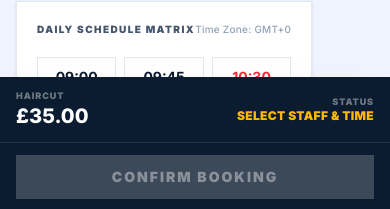
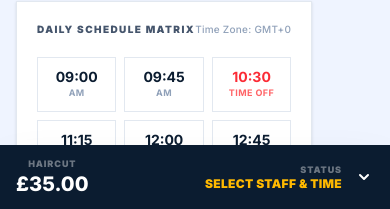
Before and after one commit to noblelar/mybookin_frontend, a Next.js app: page /businesses/1/book in a window 390 px wide. Shown: the part 633-842 px from the top of the page. Built offline with nearby package versions, Linux system fonts and the light colour scheme.

Commit message:
Make booking page sidebar fixed and mobile panel collapsible

```diff
--- a/src/app/businesses/[slug]/book/page.tsx
+++ b/src/app/businesses/[slug]/book/page.tsx
@@ -85,11 +85,12 @@ export default function BookPage({
   const [selectedStaff, setSelectedStaff] = useState<string | null>(null)
   const [selectedDay, setSelectedDay] = useState<number>(0) // index into week
   const [selectedTime, setSelectedTime] = useState<string | null>(null)
+  const [mobileExpanded, setMobileExpanded] = useState<boolean>(false)
 
   const canConfirm = selectedStaff !== null && selectedTime !== null
 
   return (
-    <div className="min-h-screen bg-[#EFF4FF] pb-24 lg:pb-0">
+    <div className="min-h-screen bg-[#EFF4FF]">
 
       {/* ── Breadcrumb ───────────────────────────────────────────────────── */}
       <div className="bg-[#0D1F35] px-4 md:px-8 py-2.5">
@@ -131,7 +132,7 @@ export default function BookPage({
       </div>
 
       {/* ── Main layout ──────────────────────────────────────────────────── */}
-      <div className="px-4 md:px-8 pb-8 flex flex-col lg:flex-row gap-6 items-start">
+      <div className="px-4 md:px-8 pb-8 flex flex-col lg:flex-row gap-6 items-start relative lg:pr-80">
 
         {/* ── Left: staff + date + time ───────────────────────────────── */}
         <div className="flex-1 min-w-0 flex flex-col gap-5">
@@ -298,7 +299,7 @@ export default function BookPage({
         </div>
 
         {/* ── Right: Service summary sidebar (desktop) ────────────────── */}
-        <div className="hidden lg:flex flex-col gap-4 w-72 xl:w-80 flex-shrink-0">
+        <div className="hidden lg:flex absolute right-4 top-0 flex-col gap-4 w-72 xl:w-80">
 
           {/* Service details */}
           <div className="bg-white border border-slate-200 shadow-sm p-5">
@@ -408,23 +409,39 @@ export default function BookPage({
         </div>
       </div>
 
-      {/* ── Mobile sticky bar ─────────────────────────────────────────────── */}
-      <div className="lg:hidden fixed bottom-0 left-0 right-0 bg-[#0B1C30] shadow-2xl z-50">
-        <div className="flex items-center justify-between px-4 py-3 border-b border-white/10">
+      {/* ── Mobile sticky bottom panel ────────────────────────────────────── */}
+      <div className="lg:hidden sticky bottom-0 left-0 right-0 bg-[#0B1C30] shadow-2xl z-50">
+        {/* Handle bar / peek area */}
+        <button
+          onClick={() => setMobileExpanded(!mobileExpanded)}
+          className="w-full flex items-center justify-between px-4 py-3 border-b border-white/10 hover:bg-white/5 transition"
+        >
           <div>
             <p className="text-[9px] font-black tracking-widest uppercase text-white/40">
               {service.name}
             </p>
             <p className="text-xl font-extrabold text-white">£{service.price.toFixed(2)}</p>
           </div>
+          <div className="flex items-center gap-3">
             <div className="text-right">
               <p className="text-[9px] font-black tracking-widest uppercase text-white/40">Status</p>
               <p className={`text-xs font-black uppercase tracking-wide ${canConfirm ? 'text-emerald-400' : 'text-amber-400'}`}>
                 {canConfirm ? 'Ready' : 'Select staff & time'}
               </p>
             </div>
+            <svg
+              className={`w-5 h-5 text-white transition-transform duration-200 ${mobileExpanded ? 'rotate-180' : ''}`}
+              viewBox="0 0 20 20"
+              fill="currentColor"
+            >
+              <path fillRule="evenodd" d="M5.293 7.293a1 1 0 011.414 0L10 10.586l3.293-3.293a1 1 0 111.414 1.414l-4 4a1 1 0 01-1.414 0l-4-4a1 1 0 010-1.414z" clipRule="evenodd" />
+            </svg>
           </div>
-        <div className="px-4 py-3">
+        </button>
+
+        {/* Expanded content area */}
+        {mobileExpanded && (
+          <div className="px-4 py-3 max-h-80 overflow-y-auto">
             <Link
               href={canConfirm ? `/businesses/${slug}/checkout` : '#'}
               onClick={e => !canConfirm && e.preventDefault()}
@@ -437,6 +454,7 @@ export default function BookPage({
               Confirm Booking
             </Link>
           </div>
+        )}
       </div>
     </div>
   )
```
Lines whose indentation alone changed are shown as unchanged.
